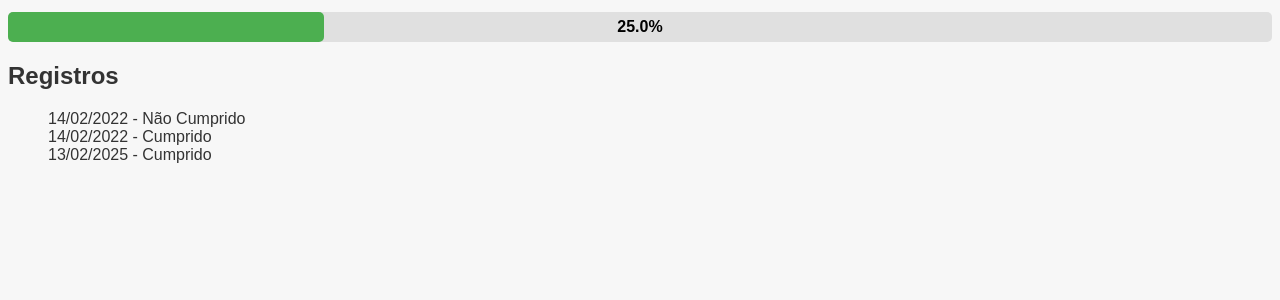
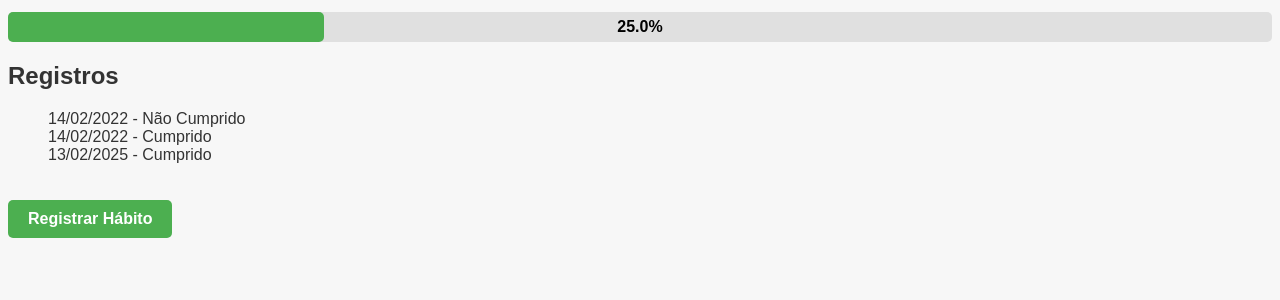
Before and after one commit to LuanRamalho/Python-com-Django-48---rastreador_de_habitos, a Django app: page /relatorio/1/ in a window 1280 px wide. Shown: the part 256-556 px from the top of the page. Run offline with Django 5.2, Linux system fonts and the light colour scheme; data comes from the database, SQL or seed files in the repository.

Commit message:
relatorio_habito.html

```diff
--- a/Python com Django 48 - rastreador_de_habitos/habitos/templates/habitos/relatorio_habito.html
+++ b/Python com Django 48 - rastreador_de_habitos/habitos/templates/habitos/relatorio_habito.html
@@ -29,6 +29,22 @@
             font-weight: bold;
             line-height: 30px;
             font-size: 16px;
+        }
+
+        /* Estilo do botão */
+        .btn {
+            display: inline-block;
+            padding: 10px 20px;
+            margin-top: 20px;
+            background-color: #4CAF50;
+            color: white;
+            text-decoration: none;
+            border-radius: 5px;
+            font-weight: bold;
+            text-align: center;
+        }
+        .btn:hover {
+            background-color: #45a049;
         }
     </style>
 </head>
@@ -66,5 +82,10 @@
             {% endfor %}
         </ul>
     </section>
+
+    <!-- Botão para registrar o hábito -->
+    <section>
+        <a href="{% url 'registrar_habito' habito.id %}" class="btn">Registrar Hábito</a>
+    </section>
 </body>
 </html>
```
